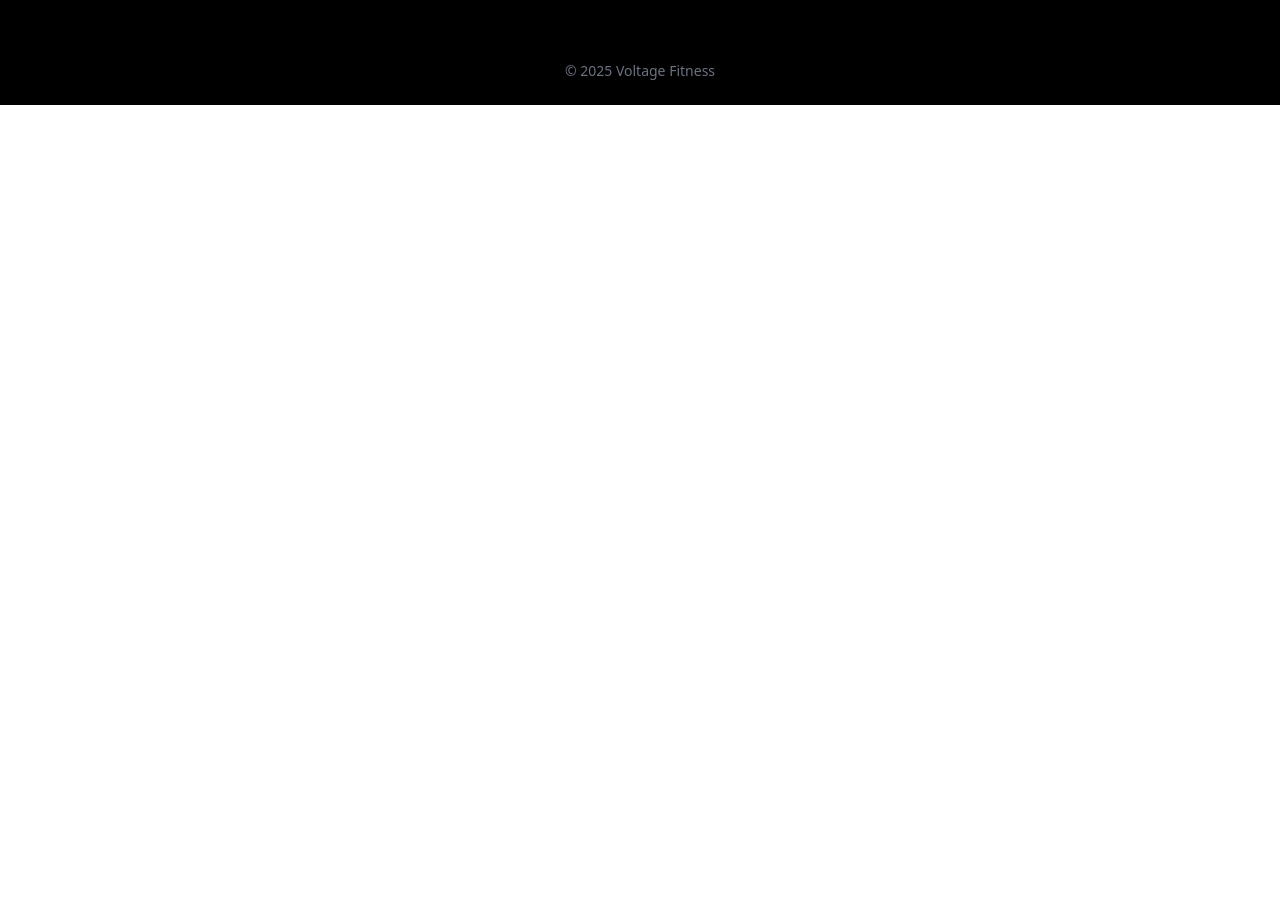
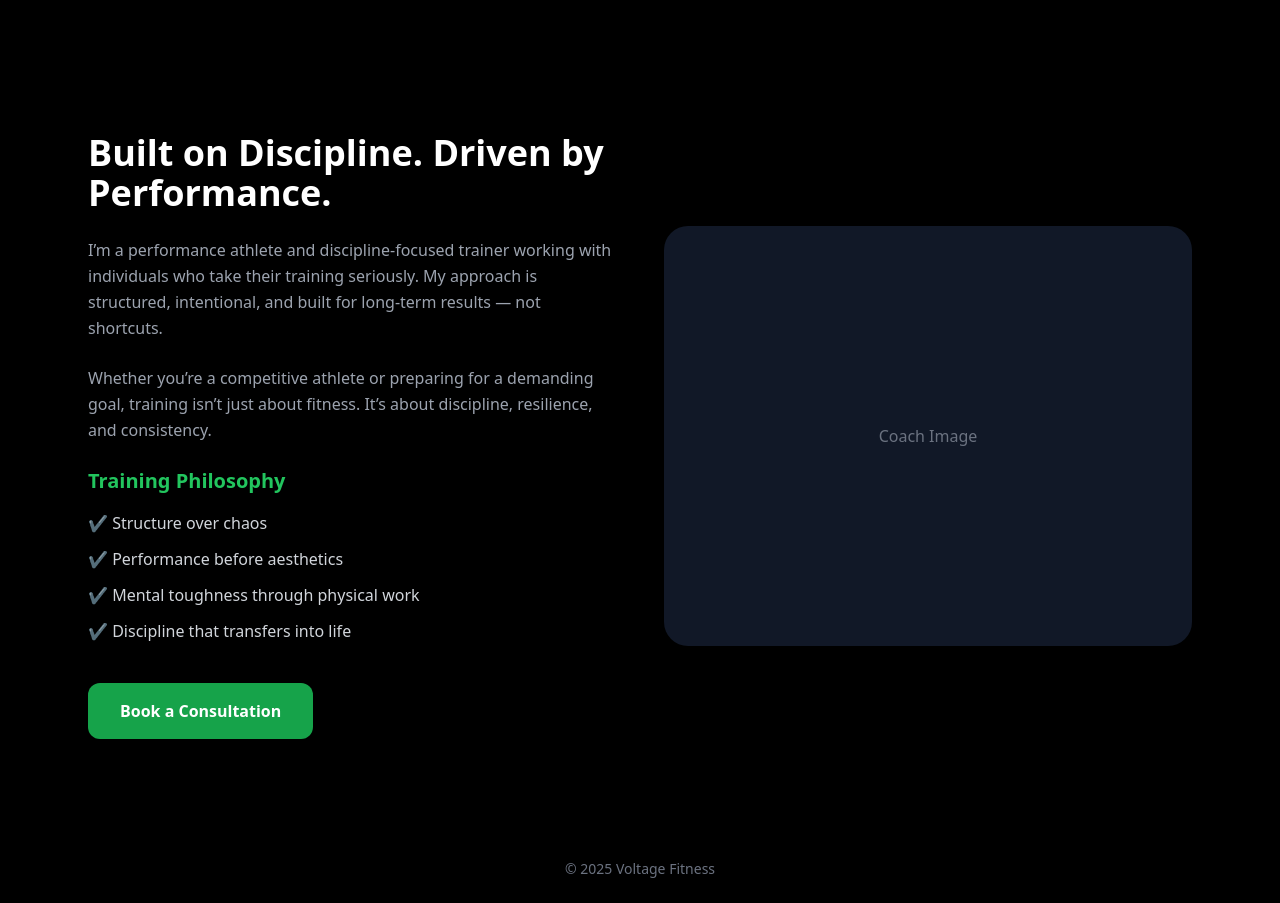
Before and after one commit to Itiku23/voltage-fitness-frontend, a React app: page / in a window 1280 px wide. Shown: the part 1460-2363 px from the top of the page. Before the commit the page ends 1565 px from the top, so only its background shows below. Built offline with nearby package versions, Linux system fonts and the light colour scheme; the HTML template or start-up script is replaced by a standard one.

Commit message:
Polish about section

```diff
--- a/src/App.jsx
+++ b/src/App.jsx
@@ -139,6 +139,56 @@ function Home() {
           />
         </div>
       </section>
+      {/* ABOUT */}
+<section
+  id="about"
+  className="px-6 py-24 max-w-6xl mx-auto grid md:grid-cols-2 gap-12 items-center"
+>
+  {/* TEXT */}
+  <div>
+    <h3 className="text-4xl font-extrabold mb-6">
+      Built on Discipline. Driven by Performance.
+    </h3>
+
+    <p className="text-gray-400 leading-relaxed mb-6">
+      I’m a performance athlete and discipline-focused trainer working with
+      individuals who take their training seriously. My approach is structured,
+      intentional, and built for long-term results — not shortcuts.
+    </p>
+
+    <p className="text-gray-400 leading-relaxed mb-6">
+      Whether you’re a competitive athlete or preparing for a demanding goal,
+      training isn’t just about fitness. It’s about discipline, resilience,
+      and consistency.
+    </p>
+
+    <h4 className="text-xl font-semibold text-green-500 mb-4">
+      Training Philosophy
+    </h4>
+
+    <ul className="space-y-3 text-gray-300">
+      <li>✔ Structure over chaos</li>
+      <li>✔ Performance before aesthetics</li>
+      <li>✔ Mental toughness through physical work</li>
+      <li>✔ Discipline that transfers into life</li>
+    </ul>
+
+    <div className="mt-10">
+      <Link
+        to="/book-session"
+        className="inline-block bg-green-600 px-8 py-4 rounded-xl font-bold hover:scale-105 transition"
+      >
+        Book a Consultation
+      </Link>
+    </div>
+  </div>
+
+  {/* IMAGE PLACEHOLDER — SAFE FOR NOW */}
+  <div className="w-full h-[420px] bg-gray-900 rounded-3xl flex items-center justify-center text-gray-500">
+    Coach Image
+  </div>
+</section>
+
 
       <footer className="text-center text-gray-500 text-sm py-6">
         © 2025 Voltage Fitness
```
